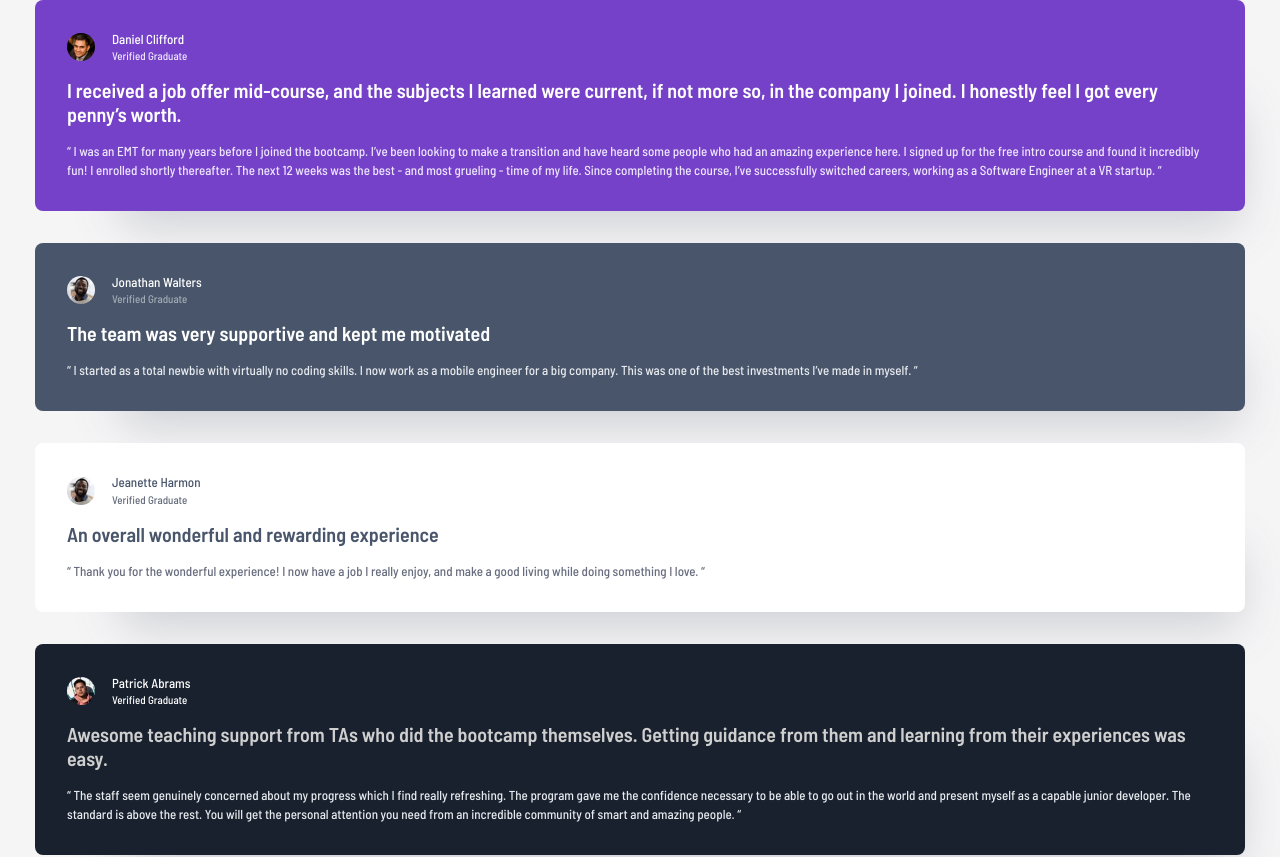
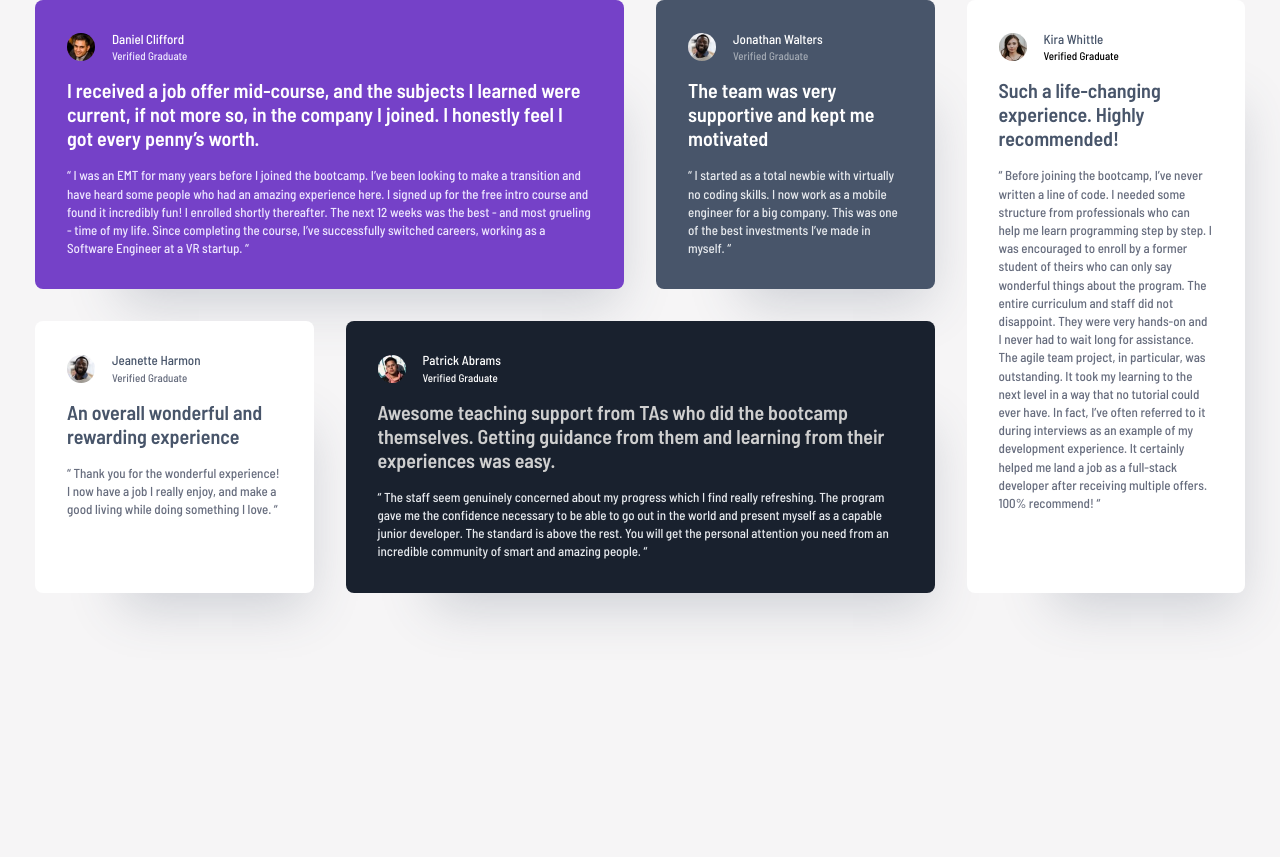
Before and after one commit to JasonY199/testimonials-grid-section, a Next.js app: page / in a window 1280 px wide. Shown: the top 857 px of the page. After the commit the page ends 800 px from the top, so only its background shows below. Built offline with nearby package versions, Linux system fonts and the light colour scheme.

Commit message:
desktop grid layout complete

```diff
--- a/app/page.tsx
+++ b/app/page.tsx
@@ -6,37 +6,42 @@ export default function Home() {
       className="
         px-[35px] py-[73]
         grid grid-cols-1 gap-8
-        md:max-lg:grid-cols-2
+        md:grid-cols-2
+        xl:grid-cols-4
       "
     >
       <TestimonialCard
         author="daniel"
         className="
-          md:max-lg:row-start-1 md:max-lg:col-start-1 md:max-lg:col-span-2
+          md:row-start-1 md:col-start-1 md:col-span-2
         "
       />
       <TestimonialCard
         author="jonathan"
         className="
-          md:max-lg:row-start-2 md:max-lg:col-start-1 md:max-lg:col-span-1
+          md:row-start-2 md:col-start-1 md:col-span-1
+          xl:row-start-1 xl:col-start-3
         "
       />
       <TestimonialCard
         author="jeanette"
         className="
-          md:max-lg:row-start-2 md:max-lg:col-start-2 md:max-lg:col-span-1
+          md:row-start-2 md:col-start-2 md:col-span-1
+          xl:col-start-1
         "
       />
       <TestimonialCard
         author="patrick"
         className="
-          md:max-lg:row-start-3 md:max-lg:col-start-1 md:max-lg:col-span-2
+          md:row-start-3 md:col-start-1 md:col-span-2
+          xl:row-start-2 xl:col-start-2
         "
       />
       <TestimonialCard
         author="kira"
         className="
-          md:max-lg:row-start-4 md:max-lg:col-start-1 md:max-lg:col-span-2
+          md:row-start-4 md:col-start-1 md:col-span-2
+          xl:row-start-1 xl:col-start-4 xl:col-span-1 xl:row-span-2
         "
       />
     </main>
```
